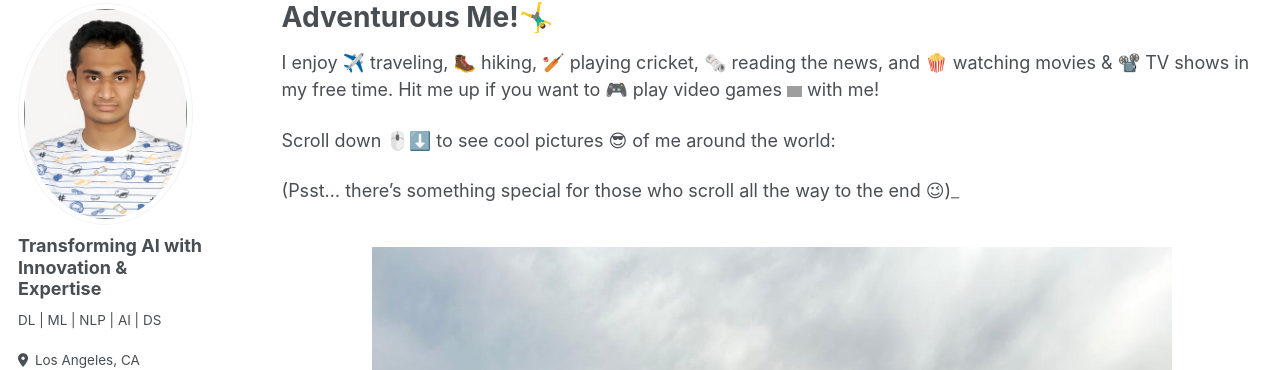
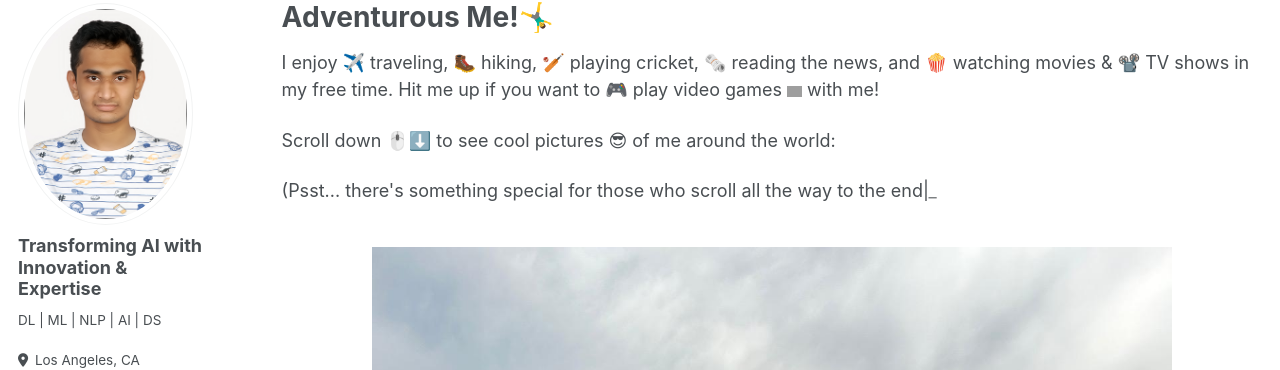
Before and after one commit to SudarshanaSRao/SudarshanaSRao.github.io, a Jekyll site: the page built from _pages/personal.md, in a window 1280 px wide and 900 px high. Shown: the part 103-473 px from the top of the window. Built offline with Jekyll 4.4.1, drawn with Linux system fonts in a browser that asks for light colours; some of the changed lines change nothing that is shown; grey boxes are pictures that could not be loaded.

Commit message:
Update personal.md

```diff
--- a/_pages/personal.md
+++ b/_pages/personal.md
@@ -28,12 +28,12 @@
   }
 }
 </style>
-<span id="typed-text">(Psst... there's something special for those who scroll all the way to the end 😉)<span class="cursor">_</span></span>
+<span id="typed-text"></span><span class="cursor">_</span>
 <div class="social-links mt-3 text-center" style="font-size: xx-large"></div>
 <script>
 document.addEventListener("DOMContentLoaded", function() {
   var typed = new Typed('#typed-text', {
-    strings: [""], // Empty string to prevent initial display of the text
+    strings: ["(Psst... there's something special for those who scroll all the way to the end 😉)"],
     typeSpeed: 50,
     backSpeed: 50,
     backDelay: 1000,
```
